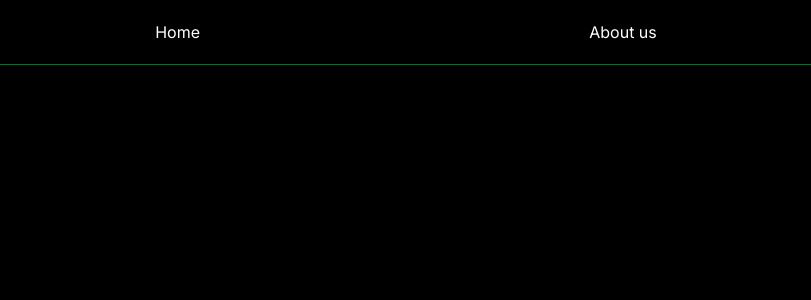
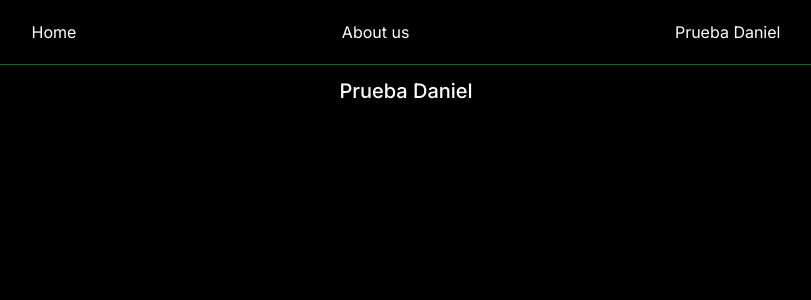
Before and after one commit to AdielHdz/frontNext, a Next.js app in the folder proofapp/: page /pruebaDaniel in a window 1280 px wide. Before the commit this address had no page. Shown: the top 300 px of the page, without its empty margins (234-1045 px from the left). Built offline with nearby package versions, Linux system fonts and the light colour scheme.

Commit message:
Prueba Daniel

```diff
--- a/proofapp/src/app/layout.js
+++ b/proofapp/src/app/layout.js
@@ -15,6 +15,7 @@ export default function RootLayout({ children }) {
       <nav className="border-b border-green-800 pt-5 pb-5 flex items-center justify-evenly">
        <button> <Link  href="/" className="text-white hover:text-yellow-200 ">Home</Link></button>
         <button><Link href="/aboutUs" className="text-white hover:text-yellow-200">About us</Link></button>
+        <button><Link href="/pruebaDaniel" className="text-white hover:text-yellow-200">Prueba Daniel</Link></button>
       </nav>
       {children}</body>
     </html>
--- /dev/null
+++ b/proofapp/src/app/pruebaDaniel/page.jsx
@@ -0,0 +1,10 @@
+const PruebaDaniel = () => {
+    return (
+        <div className="text-white bg-black h-screen" >
+            <h5 className="text-xl font-medium p-3 text-center">Prueba Daniel</h5>
+
+        </div>
+    )
+};
+
+export default PruebaDaniel;
```
